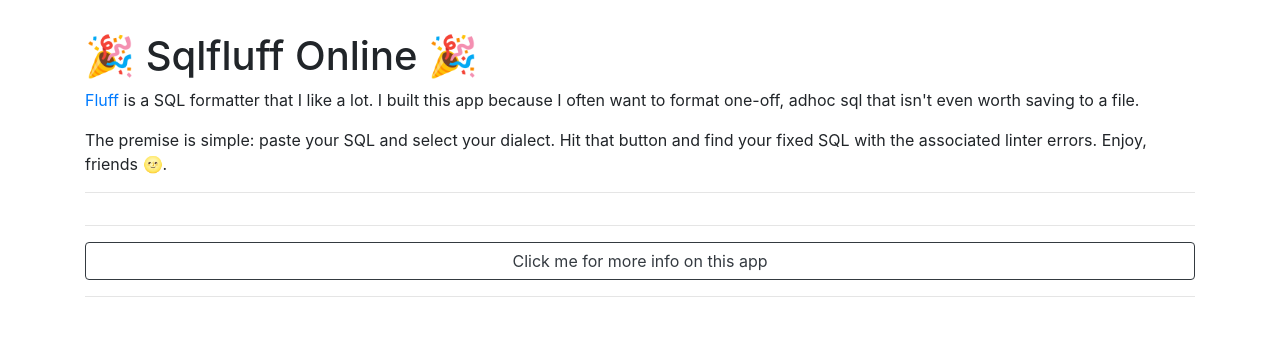
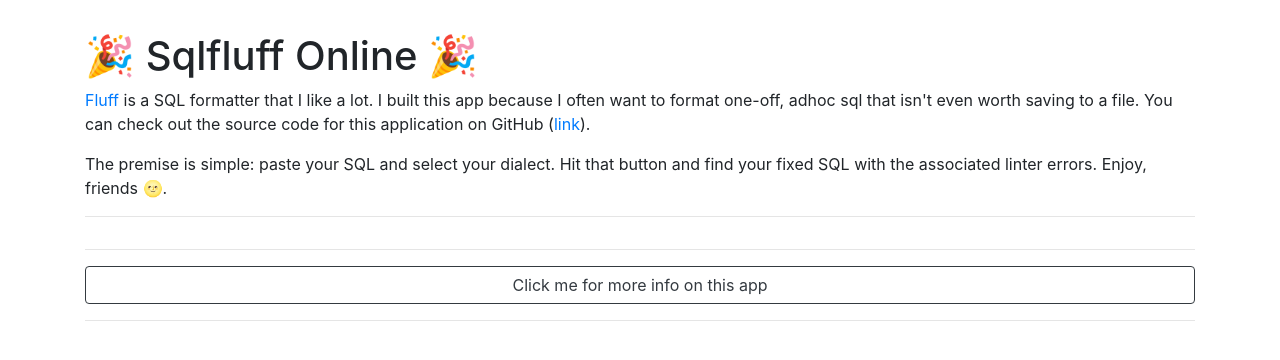
Before and after one commit to sqlfluff/sqlfluff-online, a Python web app: template src/app/templates/base.html in a window 1280 px wide. Shown: the top 360 px of the page. Run offline with Jinja, Linux system fonts and the light colour scheme; the template is opened without the code that fills it, so the values that code supplies are empty; some libraries are stand-ins or nearby versions.

Commit message:
Add link to github repo

```diff
--- a/src/app/templates/base.html
+++ b/src/app/templates/base.html
@@ -32,7 +32,8 @@
         <p>
             <a href='https://github.com/alanmcruickshank/sqlfluff'>Fluff</a> is a SQL formatter that I like a lot. I
             built this app because I often want to format one-off,
-            adhoc sql that isn't even worth saving to a file.
+            adhoc sql that isn't even worth saving to a file. You can check out the source code for this application on
+            GitHub (<a href='https://github.com/nolanbconaway/sqlfluff-online'>link</a>).
         </p>
 
         <p>
```
